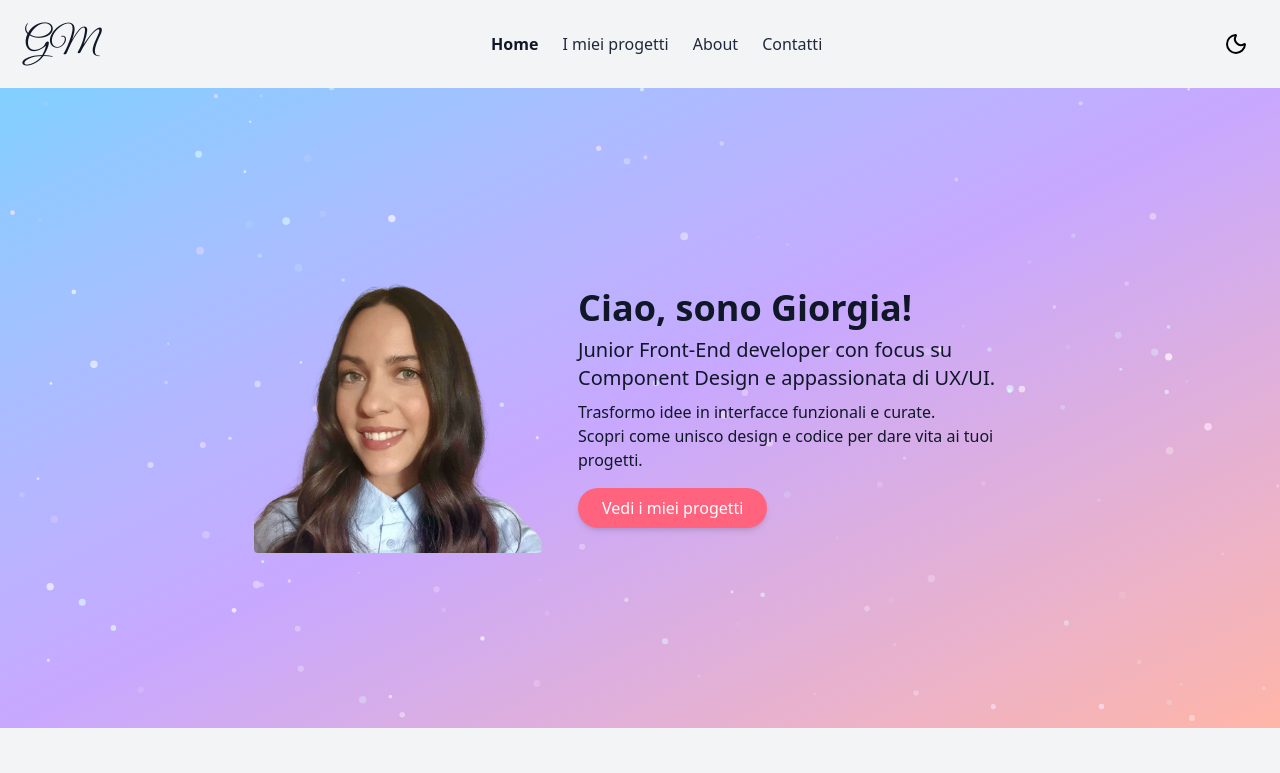
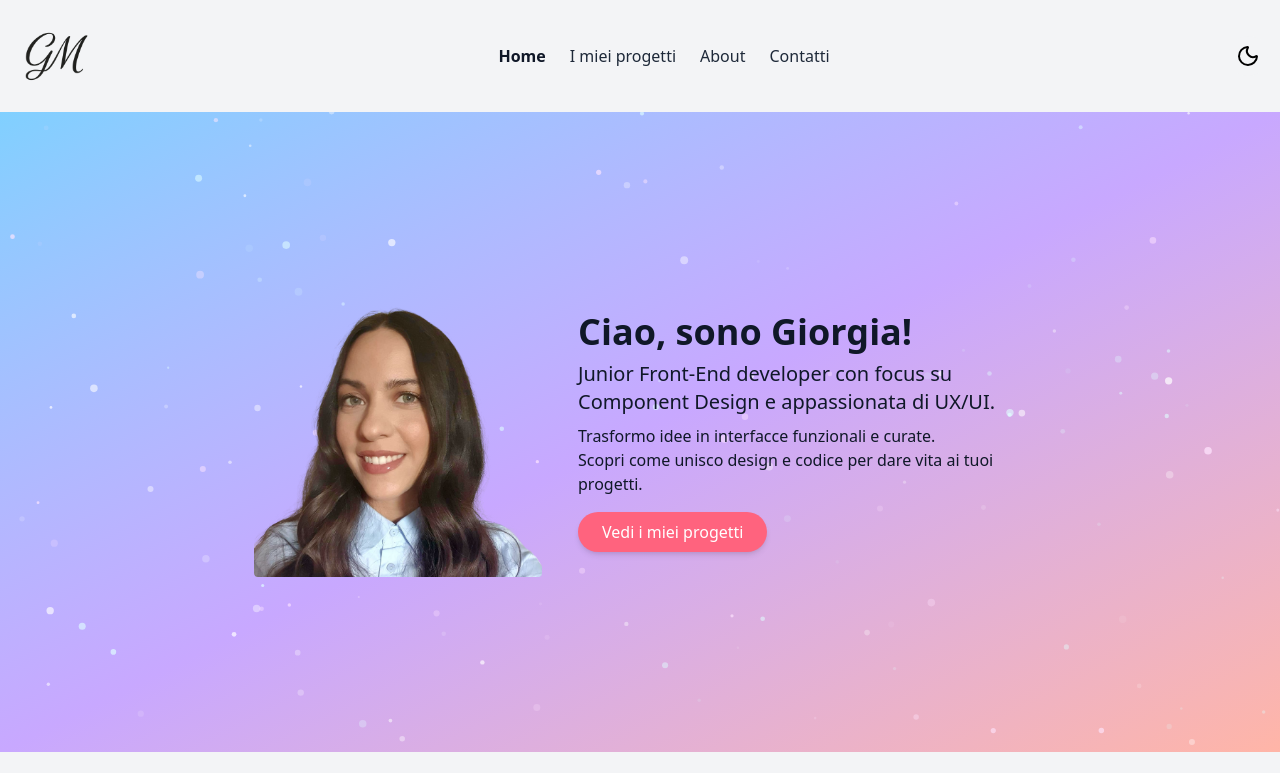
Before and after one commit to giorgiameffe/giorgiameffe-portfolio, a React (Vite) app: page / in a window 1280 px wide. Shown: the top 773 px of the page. Built offline with nearby package versions, Linux system fonts and the light colour scheme; a web font is replaced by a local one.

Commit message:
feat: fix DefaultLayout and add logo images for dark and light mode

```diff
--- a/src/components/Header.tsx
+++ b/src/components/Header.tsx
@@ -26,7 +26,7 @@
 
     return (
 
-        <header className="flex items-center justify-between p-6 bg-gray-100 dark:bg-black text-gray-900 dark:text-white
+        <header className="flex items-center justify-between p-3 bg-gray-100 dark:bg-black text-gray-900 dark:text-white
         shadow-sm dark:shadow-gray-900 transition-colors duration-300">
 
             {/* SEZIONE SINISTRA: Hamburger + Logo */}
--- a/src/components/Logo.tsx
+++ b/src/components/Logo.tsx
@@ -1,11 +1,21 @@
 import React from "react";
+import { useContext } from "react";
+import GlobalContext from "../contexts/GlobalContext";
+import { Link } from "react-router-dom";
 
 const Logo: React.FC = () => {
+
+    const { isDark } = useContext(GlobalContext);
+
     return (
         <div className="flex flex-col items-center w-full">
-            <h1 className="text-4xl font-great-vibes">
-                GM
-            </h1>
+            <Link to="/">
+                <img
+                    src={isDark ? "/img/logo-dark.png" : "/img/logo-light.png"}
+                    alt="Logo"
+                    className="w-22 h-auto"
+                />
+            </Link>
         </div>
     );
 };
--- a/src/layouts/DefaultLayout.tsx
+++ b/src/layouts/DefaultLayout.tsx
@@ -1,44 +1,28 @@
-import { useState, useEffect } from "react";
+import { useContext, useEffect } from "react";
 import Header from "../components/Header";
 import { Outlet } from "react-router-dom";
-
-type Theme = 'light' | 'dark';
+import GlobalContext from "../contexts/GlobalContext";
 
 const DefaultLayout: React.FC = () => {
 
-    const [theme, setTheme] = useState<Theme>(() => {
-        // Recupera il tema salvato nel localStorage (se esiste)
-        const savedTheme = localStorage.getItem('theme') as Theme;
-
-        // Se il valore salvato è valido, lo usa. Altrimenti imposta "light" come default.
-        return (savedTheme === 'light' || savedTheme === 'dark') ? savedTheme : 'light';
-    });
+    const { isDark, setIsDark } = useContext(GlobalContext);
 
     const toggleTheme = () => {
-
-        // Cambia tema invertendolo: se è "dark" lo mette "light", altrimenti "dark"
-        setTheme(theme => theme === 'dark' ? 'light' : 'dark');
+        setIsDark(prev => !prev);
     }
 
     useEffect(() => {
-
         const root = document.documentElement;
 
-        // Rimuove eventuali classi di tema già presenti
         root.classList.remove('light', 'dark');
+        root.classList.add(isDark ? 'dark' : 'light');
 
-        // Aggiunge la classe corrispondente al tema attuale
-        root.classList.add(theme);
-
-        // Salva il nuovo tema nel localStorage per ricordarlo nei prossimi accessi
-        localStorage.setItem('theme', theme);
-
-    }, [theme]); // L'effetto si attiva ogni volta che "theme" cambia
+        localStorage.setItem("theme", isDark ? "dark" : "light");
+    }, [isDark]);
 
     return (
-
         <div className="min-h-screen bg-gray-100 dark:bg-gray-950 text-gray-900 dark:text-white transition-colors duration-300">
-            <Header currentTheme={theme} onToggleTheme={toggleTheme} />
+            <Header currentTheme={isDark ? "dark" : "light"} onToggleTheme={toggleTheme} />
             <main className="pb-2">
                 <Outlet />
             </main>
```
Also changed, not shown: public/img/logo-dark.png (added), public/img/logo-light.png (added).
